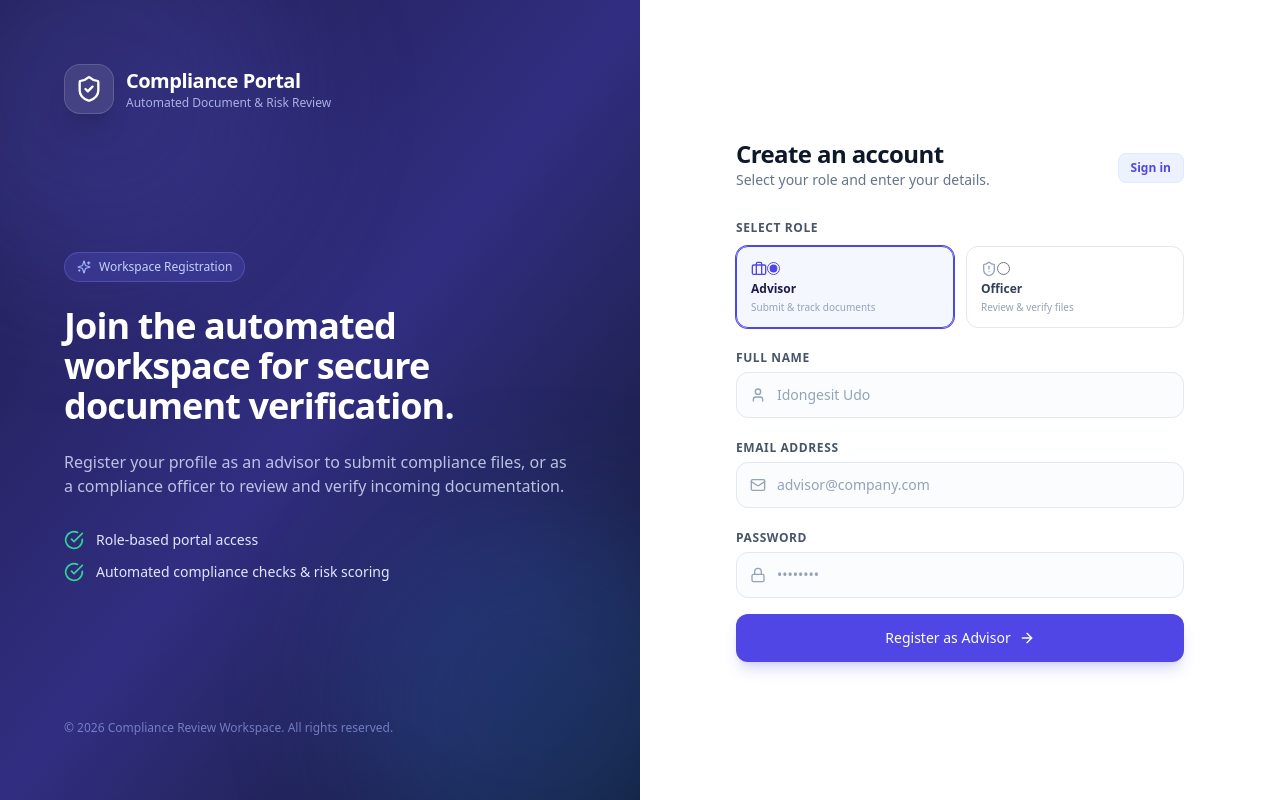
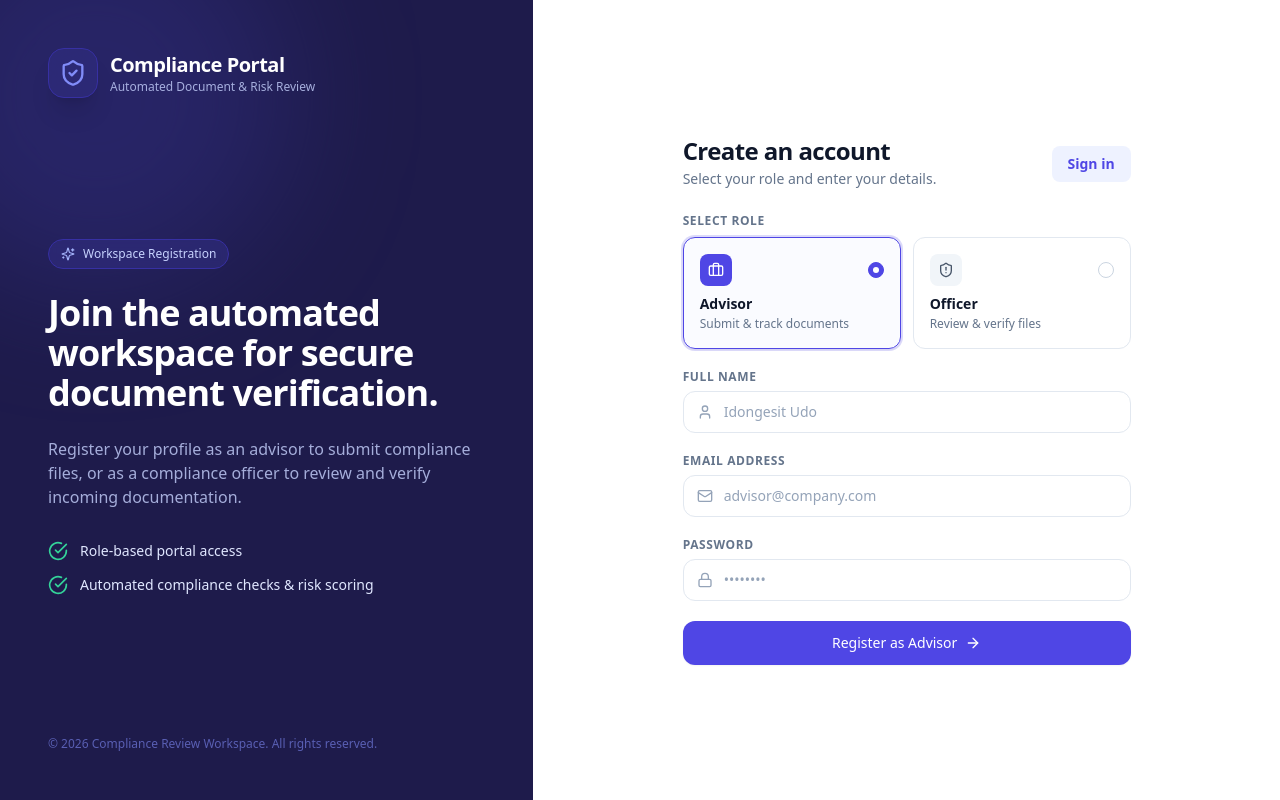
Before and after one commit to Glynac-Team2/Compliance-Document-Review-App, a React (Vite) app in the folder frontend/: page /signup in a window 1280 px wide. Built offline with nearby package versions, Linux system fonts and the light colour scheme.

Commit message:
upgrade: enhance signup page design, layout, and role cards

```diff
--- a/frontend/src/pages/Signup.jsx
+++ b/frontend/src/pages/Signup.jsx
@@ -10,7 +10,7 @@ import {
   Briefcase,
   ShieldAlert,
 } from "lucide-react";
-import { useNavigate } from "react-router-dom";
+import { useNavigate, Link } from "react-router-dom";
 import { useAuth } from "../contexts/AuthContext";
 import { ROLE_HOME } from "../lib/roles";
 
@@ -42,13 +42,12 @@ export default function Signup() {
   return (
     <div className="min-h-screen grid grid-cols-1 lg:grid-cols-12 bg-slate-50 font-sans">
       {/* Left Column: Branding Banner */}
-      <div className="lg:col-span-6 bg-gradient-to-br from-indigo-950 via-indigo-900 to-slate-900 p-10 lg:p-16 flex flex-col justify-between text-white relative overflow-hidden">
-        <div className="absolute -top-24 -left-24 w-96 h-96 bg-indigo-500/20 rounded-full blur-3xl pointer-events-none"></div>
-        <div className="absolute -bottom-24 -right-24 w-96 h-96 bg-blue-500/20 rounded-full blur-3xl pointer-events-none"></div>
+      <div className="lg:col-span-5 bg-indigo-950 p-10 lg:p-12 flex flex-col justify-between text-white relative overflow-hidden">
+        <div className="absolute -top-24 -left-24 w-96 h-96 bg-indigo-900 rounded-full blur-3xl opacity-50 pointer-events-none"></div>
 
         <div className="flex items-center space-x-3 relative z-10">
-          <div className="p-2.5 bg-white/10 backdrop-blur-md rounded-2xl border border-white/15 text-white shadow-xl">
-            <ShieldCheck className="w-7 h-7" />
+          <div className="p-2.5 bg-indigo-900/60 backdrop-blur-md rounded-2xl border border-indigo-800 text-white shadow-xl">
+            <ShieldCheck className="w-7 h-7 text-indigo-400" />
           </div>
           <div>
             <h1 className="text-xl font-bold tracking-tight">
@@ -61,7 +60,7 @@ export default function Signup() {
         </div>
 
         <div className="space-y-6 my-auto relative z-10 py-10">
-          <div className="inline-flex items-center space-x-2 px-3 py-1.5 rounded-full bg-indigo-500/20 border border-indigo-400/30 text-indigo-200 text-xs font-medium">
+          <div className="inline-flex items-center space-x-2 px-3 py-1.5 rounded-full bg-indigo-900/60 border border-indigo-800 text-indigo-200 text-xs font-medium backdrop-blur-sm">
             <Sparkles className="w-3.5 h-3.5 text-indigo-300" />
             <span>Workspace Registration</span>
           </div>
@@ -70,12 +69,12 @@ export default function Signup() {
             Join the automated workspace for secure document verification.
           </h2>
 
-          <p className="text-indigo-100/80 text-sm lg:text-base leading-relaxed">
+          <p className="text-indigo-200/80 text-sm lg:text-base leading-relaxed">
             Register your profile as an advisor to submit compliance files, or
             as a compliance officer to review and verify incoming documentation.
           </p>
 
-          <div className="space-y-3 pt-2">
+          <div className="space-y-3.5 pt-2">
             <div className="flex items-center space-x-3 text-sm text-indigo-100">
               <CheckCircle className="w-5 h-5 text-emerald-400 flex-shrink-0" />
               <span>Role-based portal access</span>
@@ -87,128 +86,148 @@ export default function Signup() {
           </div>
         </div>
 
-        <div className="text-xs text-indigo-300/60 relative z-10">
+        <div className="text-xs text-indigo-400/60 relative z-10">
           © {new Date().getFullYear()} Compliance Review Workspace. All rights
           reserved.
         </div>
       </div>
 
       {/* Right Column: Signup Form with Role Picker */}
-      <div className="lg:col-span-6 flex items-center justify-center p-8 lg:p-16 bg-white">
+      <div className="lg:col-span-7 flex items-center justify-center p-8 lg:p-12 bg-white">
         <div className="w-full max-w-md space-y-6">
-          <div className="space-y-2 flex items-center justify-between">
+          <div className="space-y-1 flex items-center justify-between">
             <div>
               <h2 className="text-2xl font-bold tracking-tight text-slate-900">
                 Create an account
               </h2>
-              <p className="text-sm text-slate-500">
+              <p className="text-sm text-slate-500 mt-0.5">
                 Select your role and enter your details.
               </p>
             </div>
-            <a
-              href="/login"
-              className="text-xs font-semibold text-indigo-600 hover:text-indigo-700 bg-indigo-50 px-3 py-1.5 rounded-lg border border-indigo-100"
+            <Link
+              to="/login"
+              className="text-sm font-semibold text-indigo-600 hover:text-indigo-700 bg-indigo-50 hover:bg-indigo-100 px-4 py-2 rounded-lg transition-colors"
             >
               Sign in
-            </a>
+            </Link>
           </div>
 
-          <form onSubmit={handleSignup} className="space-y-4">
+          <form onSubmit={handleSignup} className="space-y-5">
             {/* Role Selector Cards */}
-            <div className="space-y-1">
-              <label className="text-xs font-semibold uppercase tracking-wider text-slate-600">
+            <div>
+              <label className="block text-xs font-semibold uppercase tracking-wider text-slate-500 mb-2">
                 Select Role
               </label>
-              <div className="grid grid-cols-2 gap-3 pt-1">
-                <button
-                  type="button"
+              <div className="grid grid-cols-2 gap-3">
+                {/* Advisor Card */}
+                <div
                   onClick={() => setRole("advisor")}
-                  className={`p-3.5 rounded-xl border text-left transition-all flex flex-col space-y-1 cursor-pointer ${
+                  className={`cursor-pointer border rounded-xl p-4 flex flex-col justify-between transition-all relative ${
                     role === "advisor"
-                      ? "border-indigo-600 bg-indigo-50/60 shadow-sm ring-1 ring-indigo-600"
-                      : "border-slate-200 bg-white hover:border-slate-300"
+                      ? "border-indigo-600 bg-indigo-50/30 ring-2 ring-indigo-600/20 shadow-sm"
+                      : "border-slate-200 hover:border-slate-300 bg-white"
                   }`}
                 >
-                  <div className="flex items-center justify-between">
-                    <Briefcase
-                      className={`w-4 h-4 ${role === "advisor" ? "text-indigo-600" : "text-slate-400"}`}
-                    />
-                    <input
-                      type="radio"
-                      checked={role === "advisor"}
-                      readOnly
-                      className="accent-indigo-600"
-                    />
+                  <div className="flex items-center justify-between mb-2">
+                    <div
+                      className={`p-2 rounded-lg ${
+                        role === "advisor"
+                          ? "bg-indigo-600 text-white"
+                          : "bg-slate-100 text-slate-600"
+                      }`}
+                    >
+                      <Briefcase className="w-4 h-4" />
+                    </div>
+                    <span
+                      className={`w-4 h-4 rounded-full border flex items-center justify-center ${
+                        role === "advisor"
+                          ? "border-indigo-600 bg-indigo-600"
+                          : "border-slate-300"
+                      }`}
+                    >
+                      {role === "advisor" && (
+                        <span className="w-1.5 h-1.5 bg-white rounded-full"></span>
+                      )}
+                    </span>
                   </div>
-                  <span
-                    className={`text-xs font-bold ${role === "advisor" ? "text-indigo-950" : "text-slate-700"}`}
-                  >
-                    Advisor
-                  </span>
-                  <span className="text-[10px] text-slate-400 leading-tight">
-                    Submit & track documents
-                  </span>
-                </button>
+                  <div>
+                    <p className="text-sm font-bold text-slate-900">Advisor</p>
+                    <p className="text-xs text-slate-500 mt-0.5">
+                      Submit & track documents
+                    </p>
+                  </div>
+                </div>
 
-                <button
-                  type="button"
+                {/* Officer Card */}
+                <div
                   onClick={() => setRole("officer")}
-                  className={`p-3.5 rounded-xl border text-left transition-all flex flex-col space-y-1 cursor-pointer ${
+                  className={`cursor-pointer border rounded-xl p-4 flex flex-col justify-between transition-all relative ${
                     role === "officer"
-                      ? "border-indigo-600 bg-indigo-50/60 shadow-sm ring-1 ring-indigo-600"
-                      : "border-slate-200 bg-white hover:border-slate-300"
+                      ? "border-indigo-600 bg-indigo-50/30 ring-2 ring-indigo-600/20 shadow-sm"
+                      : "border-slate-200 hover:border-slate-300 bg-white"
                   }`}
                 >
-                  <div className="flex items-center justify-between">
-                    <ShieldAlert
-                      className={`w-4 h-4 ${role === "officer" ? "text-indigo-600" : "text-slate-400"}`}
-                    />
-                    <input
-                      type="radio"
-                      checked={role === "officer"}
-                      readOnly
-                      className="accent-indigo-600"
-                    />
+                  <div className="flex items-center justify-between mb-2">
+                    <div
+                      className={`p-2 rounded-lg ${
+                        role === "officer"
+                          ? "bg-indigo-600 text-white"
+                          : "bg-slate-100 text-slate-600"
+                      }`}
+                    >
+                      <ShieldAlert className="w-4 h-4" />
+                    </div>
+                    <span
+                      className={`w-4 h-4 rounded-full border flex items-center justify-center ${
+                        role === "officer"
+                          ? "border-indigo-600 bg-indigo-600"
+                          : "border-slate-300"
+                      }`}
+                    >
+                      {role === "officer" && (
+                        <span className="w-1.5 h-1.5 bg-white rounded-full"></span>
+                      )}
+                    </span>
                   </div>
-                  <span
-                    className={`text-xs font-bold ${role === "officer" ? "text-indigo-950" : "text-slate-700"}`}
-                  >
-                    Officer
-                  </span>
-                  <span className="text-[10px] text-slate-400 leading-tight">
-                    Review & verify files
-                  </span>
-                </button>
+                  <div>
+                    <p className="text-sm font-bold text-slate-900">Officer</p>
+                    <p className="text-xs text-slate-500 mt-0.5">
+                      Review & verify files
+                    </p>
+                  </div>
+                </div>
               </div>
             </div>
 
-            <div className="space-y-1">
-              <label className="text-xs font-semibold uppercase tracking-wider text-slate-600">
+            {/* Full Name */}
+            <div>
+              <label className="block text-xs font-semibold uppercase tracking-wider text-slate-500 mb-1.5">
                 Full Name
               </label>
               <div className="relative">
-                <div className="absolute inset-y-0 left-0 pl-3.5 flex items-center pointer-events-none text-slate-400">
+                <span className="absolute inset-y-0 left-0 pl-3.5 flex items-center pointer-events-none text-slate-400">
                   <User className="w-4 h-4" />
-                </div>
+                </span>
                 <input
                   type="text"
                   required
                   value={name}
                   onChange={(e) => setName(e.target.value)}
                   placeholder="Idongesit Udo"
-                  className="w-full pl-10 pr-4 py-3 bg-slate-50/50 border border-slate-200 rounded-xl text-sm text-slate-800 placeholder-slate-400 focus:outline-none focus:border-indigo-600 focus:bg-white transition-all"
+                  className="w-full pl-10 pr-4 py-2.5 bg-white border border-slate-200 rounded-xl text-slate-900 text-sm focus:outline-none focus:ring-2 focus:ring-indigo-600/20 focus:border-indigo-600 transition-all placeholder:text-slate-400"
                 />
               </div>
             </div>
 
-            <div className="space-y-1">
-              <label className="text-xs font-semibold uppercase tracking-wider text-slate-600">
+            {/* Email Address */}
+            <div>
+              <label className="block text-xs font-semibold uppercase tracking-wider text-slate-500 mb-1.5">
                 Email Address
               </label>
               <div className="relative">
-                <div className="absolute inset-y-0 left-0 pl-3.5 flex items-center pointer-events-none text-slate-400">
+                <span className="absolute inset-y-0 left-0 pl-3.5 flex items-center pointer-events-none text-slate-400">
                   <Mail className="w-4 h-4" />
-                </div>
+                </span>
                 <input
                   type="email"
                   required
@@ -219,26 +238,27 @@ export default function Signup() {
                       ? "officer@company.com"
                       : "advisor@company.com"
                   }
-                  className="w-full pl-10 pr-4 py-3 bg-slate-50/50 border border-slate-200 rounded-xl text-sm text-slate-800 placeholder-slate-400 focus:outline-none focus:border-indigo-600 focus:bg-white transition-all"
+                  className="w-full pl-10 pr-4 py-2.5 bg-white border border-slate-200 rounded-xl text-slate-900 text-sm focus:outline-none focus:ring-2 focus:ring-indigo-600/20 focus:border-indigo-600 transition-all placeholder:text-slate-400"
                 />
               </div>
             </div>
 
-            <div className="space-y-1">
-              <label className="text-xs font-semibold uppercase tracking-wider text-slate-600">
+            {/* Password */}
+            <div>
+              <label className="block text-xs font-semibold uppercase tracking-wider text-slate-500 mb-1.5">
                 Password
               </label>
               <div className="relative">
-                <div className="absolute inset-y-0 left-0 pl-3.5 flex items-center pointer-events-none text-slate-400">
+                <span className="absolute inset-y-0 left-0 pl-3.5 flex items-center pointer-events-none text-slate-400">
                   <Lock className="w-4 h-4" />
-                </div>
+                </span>
                 <input
                   type="password"
                   required
                   value={password}
                   onChange={(e) => setPassword(e.target.value)}
                   placeholder="••••••••"
-                  className="w-full pl-10 pr-4 py-3 bg-slate-50/50 border border-slate-200 rounded-xl text-sm text-slate-800 placeholder-slate-400 focus:outline-none focus:border-indigo-600 focus:bg-white transition-all"
+                  className="w-full pl-10 pr-4 py-2.5 bg-white border border-slate-200 rounded-xl text-slate-900 text-sm focus:outline-none focus:ring-2 focus:ring-indigo-600/20 focus:border-indigo-600 transition-all placeholder:text-slate-400"
                 />
               </div>
             </div>
@@ -252,15 +272,17 @@ export default function Signup() {
             <button
               type="submit"
               disabled={loading}
-              className="w-full py-3.5 px-4 bg-indigo-600 hover:bg-indigo-700 text-white font-medium text-sm rounded-xl shadow-lg shadow-indigo-600/20 transition-all flex items-center justify-center space-x-2 group cursor-pointer mt-2"
+              className="w-full mt-2 py-3 px-4 bg-indigo-600 hover:bg-indigo-700 active:bg-indigo-800 text-white font-medium text-sm rounded-xl shadow-sm hover:shadow transition-all flex items-center justify-center gap-2 group cursor-pointer"
             >
               <span>
                 {loading
                   ? "Creating account..."
-                  : `Register as ${role === "officer" ? "Compliance Officer" : "Advisor"}`}
+                  : `Register as ${
+                      role === "officer" ? "Compliance Officer" : "Advisor"
+                    }`}
               </span>
               {!loading && (
-                <ArrowRight className="w-4 h-4 group-hover:translate-x-1 transition-transform" />
+                <ArrowRight className="w-4 h-4 group-hover:translate-x-0.5 transition-transform" />
               )}
             </button>
           </form>
```
